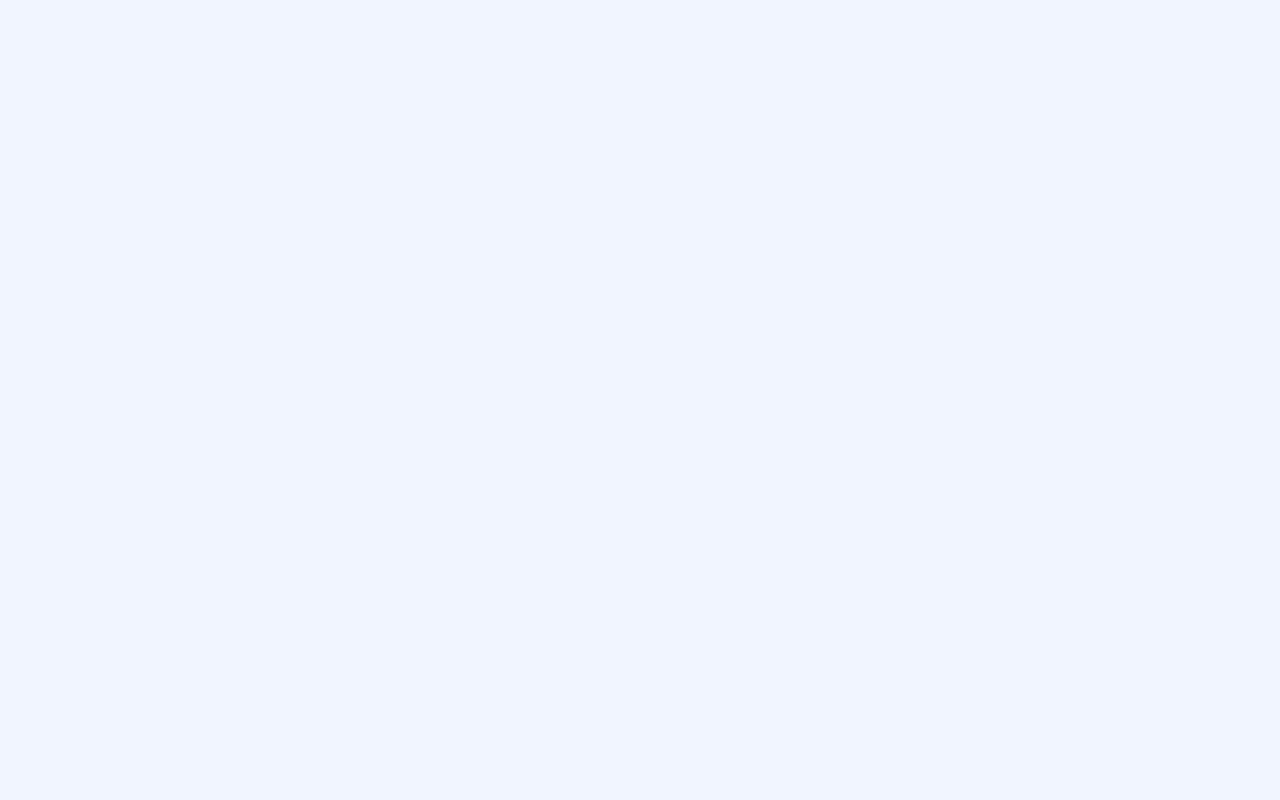
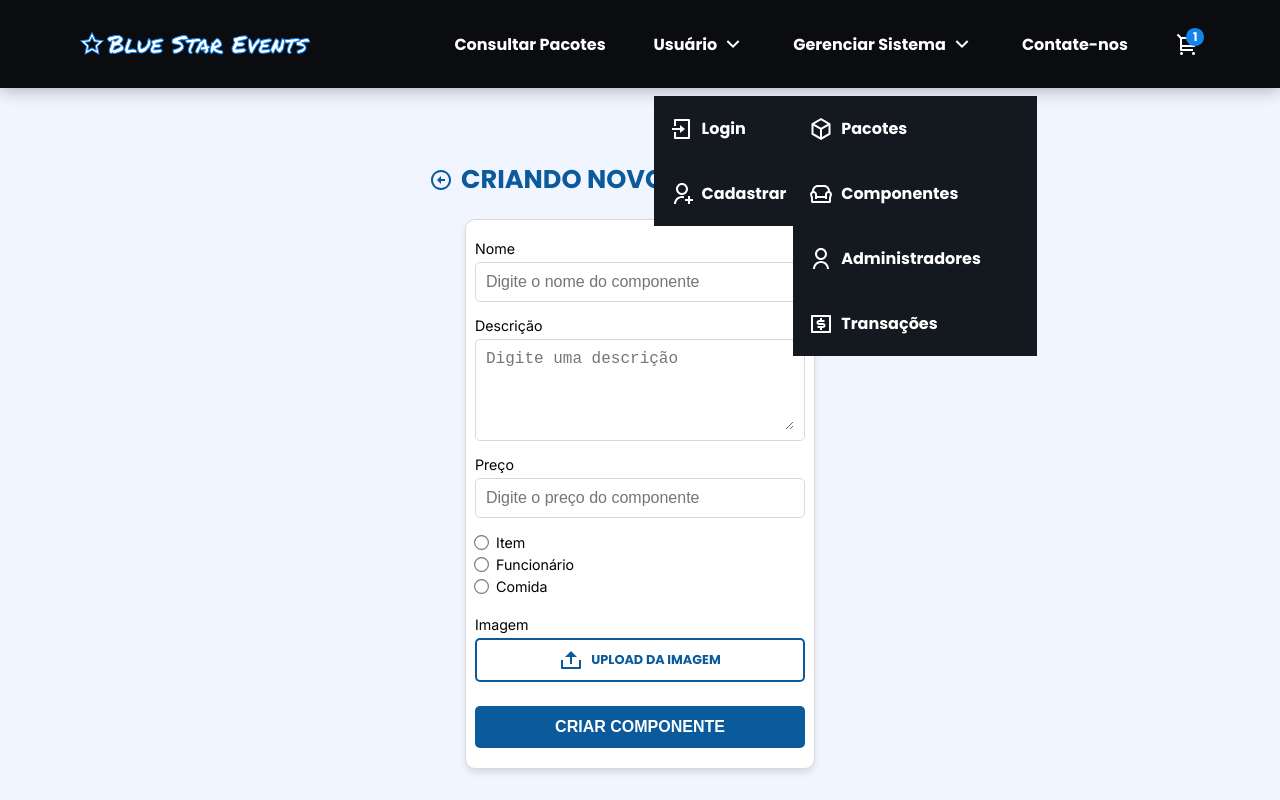
Before and after one commit to PauloHSilveir/CodeForge, a React (Vite) app in the folder blue-star-events-front/: page /cadastrar-componentes in a window 1280 px wide. Before the commit this address had no page. Built offline with nearby package versions, Linux system fonts and the light colour scheme.

Commit message:
Alterações nos nomes

```diff
--- a/blue-star-events-front/src/App.jsx
+++ b/blue-star-events-front/src/App.jsx
@@ -1,4 +1,6 @@
 import { BrowserRouter, Routes, Route } from 'react-router-dom'
+import ProtectedRoute from './components/ProtectedRoute';
+
 import Home from './pages/Home'
 import Login from './pages/Login';
 import RedefinirSenha from './pages/RedefinirSenha';
@@ -9,7 +11,7 @@ import Perfil from './pages/Perfil';
 import EditarDados from './pages/EditarDados';
 import GerenciarSistema from './pages/GerenciarSistema';
 import GerenciarPacotes from './pages/GerenciarPacotes';
-import GerenciarItens from './pages/GerenciarItens';
+import GerenciarComponentes from './pages/GerenciarComponentes';
 import VisualizarHistoricoTransacoesADM from './pages/VisualizarHistoricoTransacoesADM';
 import GerenciarFuncionarios from './pages/GerenciarFuncionarios';
 import CadastrarPacote1 from './pages/CadastrarPacote1';
@@ -17,8 +19,8 @@ import EditarPacotes1 from './pages/EditarPacotes1';
 import CadastrarPacote2 from './pages/CadastrarPacote2';
 import EditarPacotes2 from './pages/EditarPacotes2';
 import CadastrarPacote3 from './pages/CadastrarPacote3';
-import CadastrarItem from './pages/CadastrarItem';
-import EditarItem from './pages/EditarItem';
+import CadastrarComponente from './pages/CadastrarComponente';
+import EditarComponente from './pages/EditarComponente';
 import CadastrarPacote4 from './pages/CadastrarPacote4';
 import EditarPacotes3 from './pages/EditarPacotes3';
 import EditarPacotes4 from './pages/EditarPacotes4';
@@ -42,19 +44,31 @@ function App() {
     <BrowserRouter>
       <PackageProvider>
         <Routes>
+          {/*Globais */}
           <Route path='/' element={<Home />} />
           <Route path='/login' element={<Login />} />
           <Route path='/redefinirsenha' element={<RedefinirSenha />} />
           <Route path='/criarnovasenha' element={<CriarNovaSenha />} />
           <Route path='/cadastrarusuario' element={<CadastrarUsuario />} />
           <Route path='/cadastrarendereco' element={<CadastrarEndereco />} />
+          <Route path='contatenos' element={<ContateNos />} />
+
+          {/*Cliente */}
           <Route path='/perfil' element={<Perfil />} />
+
           <Route path='/editardados' element={<EditarDados />} />
+          <Route path='consultarpacotes' element={<ConsultarPacotes />} />
+          <Route path='historicotransacoes' element={<VisualizarHistoricoTransacoesCliente />} />
+          <Route path="/detalhespedido/:pedidoId" element={<DetalhesPedido />} />
+          <Route path="/detalhespacote" element={<DetalhesPacote />} />
+          <Route path="/carrinho" element={<Carrinho />} />
+          <Route path="/pagamento" element={<Pagamento />} />
+          <Route path="/confirmacaopagamento" element={<ConfirmacaoPagamento />} />
+          <Route path="/editarpedido/:pedidoId" element={<EditarPedido />} />
+
+          {/*Admin */}
           <Route path='/gerenciarsistema' element={<GerenciarSistema />} />
           <Route path='/gerenciarpacotes' element={<GerenciarPacotes />} />
-          <Route path='/gerenciaritens' element={<GerenciarItens />} />
-          <Route path='/gerenciartransacoes' element={<VisualizarHistoricoTransacoesADM />} />
-          <Route path='/gerenciarfuncionarios' element={<GerenciarFuncionarios />} />
           <Route path='/cadastrarpacotes1' element={<CadastrarPacote1 />} />
           <Route path='/cadastrarpacotes2' element={<CadastrarPacote2 />} />
           <Route path='/cadastrarpacotes3' element={<CadastrarPacote3 />} />
@@ -63,21 +77,15 @@ function App() {
           <Route path='editarpacote2' element={<EditarPacotes2 />} />
           <Route path='editarpacote3' element={<EditarPacotes3 />} />
           <Route path='editarpacote4' element={<EditarPacotes4 />} />
-          <Route path='cadastraritem' element={<CadastrarItem />} />
-          <Route path='editaritem' element={<EditarItem />} />
-          <Route path='consultarpacotes' element={<ConsultarPacotes />} />
+          <Route path='/gerenciar-componentes' element={<GerenciarComponentes />} />
+          <Route path='cadastrar-componentes' element={<CadastrarComponente />} />
+          <Route path='editar-componente' element={<EditarComponente />} />
+          <Route path='/gerenciarfuncionarios' element={<GerenciarFuncionarios />} />
           <Route path='cadastrarfuncionario' element={<CadastrarFuncionario />} />
           <Route path='cadastrarenderecofuncionario' element={<CadastrarEnderecoFuncionario />} />
           <Route path='editarfuncionario' element={<EditarFuncionario />} />
+          <Route path='/gerenciartransacoes' element={<VisualizarHistoricoTransacoesADM />} />
           <Route path='detalhestransacao' element={<DetalhesTransacao />} />
-          <Route path='contatenos' element={<ContateNos />} />
-          <Route path='historicotransacoes' element={<VisualizarHistoricoTransacoesCliente />} />
-          <Route path="/detalhespedido/:pedidoId" element={<DetalhesPedido />} />
-          <Route path="/detalhespacote" element={<DetalhesPacote />} />
-          <Route path="/carrinho" element={<Carrinho />} />
-          <Route path="/pagamento" element={<Pagamento />} />
-          <Route path="/confirmacaopagamento" element={<ConfirmacaoPagamento />} />
-          <Route path="/editarpedido/:pedidoId" element={<EditarPedido />} />
         </Routes>
       </PackageProvider>
     </BrowserRouter>
--- a/blue-star-events-front/src/components/FomularioItens.jsx
+++ b/blue-star-events-front/src/components/FormularioComponentes.jsx
@@ -1,13 +1,16 @@
-import React, { useState } from "react";
+import React, { useState, useEffect } from "react";
 import stylesFormBaseA from '../styles/FormBaseA.module.css';
 import stylesUpload from '../styles/Upload.module.css';
 import stylesFP1 from '../styles/FormularioPacotes1.module.css';
+import stylesLogin from '../styles/Login.module.css';
 import {
     RiArrowLeftCircleLine,
     RiUpload2Line
 } from '@remixicon/react';
 
-const FormularioItens = ({ initialData = {}, onSubmit, mode, onBack }) => {
+const FormularioComponentes = ({ initialData = {}, onSubmit, mode, onBack }) => {
+    const [categoryType, setCategoryType] = useState(initialData.categoria || "");
+
     const [formData, setFormData] = useState({
         nome: initialData.nome || "",
         descricao: initialData.descricao || "",
@@ -16,6 +19,10 @@ const FormularioItens = ({ initialData = {}, onSubmit, mode, onBack }) => {
         imagem: initialData.imagem || null,
     });
 
+    useEffect(() => {
+        setCategoryType(formData.categoria);
+    }, [formData.categoria]);
+
     const handleChange = (e) => {
         const { name, value, type, files } = e.target;
         if (type === "file") {
@@ -23,6 +30,11 @@ const FormularioItens = ({ initialData = {}, onSubmit, mode, onBack }) => {
         } else {
             setFormData({ ...formData, [name]: value });
         }
+    };
+
+    const handleCategoryChange = (category) => {
+        setCategoryType(category);
+        setFormData({ ...formData, categoria: category });
     };
 
     const handleSubmit = (e) => {
@@ -38,7 +50,7 @@ const FormularioItens = ({ initialData = {}, onSubmit, mode, onBack }) => {
                     onClick={onBack}
                 />
                 <div className={stylesFormBaseA.bigText}>
-                    {mode === "edit" ? "EDITANDO ITEM" : "CRIANDO NOVO ITEM"}
+                    {mode === "edit" ? "EDITANDO COMPONENTE" : "CRIANDO NOVO COMPONENTE"}
                 </div>
             </div>
             <div className={stylesFormBaseA.formContainer}>
@@ -53,7 +65,7 @@ const FormularioItens = ({ initialData = {}, onSubmit, mode, onBack }) => {
                             value={formData.nome}
                             onChange={handleChange}
                             className={stylesFormBaseA.inputField}
-                            placeholder="Digite o nome do item"
+                            placeholder="Digite o nome do componente"
                             required
                         />
                     </div>
@@ -73,7 +85,7 @@ const FormularioItens = ({ initialData = {}, onSubmit, mode, onBack }) => {
                         />
                     </div>
                     <label htmlFor="valor" className={stylesFormBaseA.label}>
-                        Valor
+                        Preço
                     </label>
                     <div className={stylesFormBaseA.inputs}>
                         <input
@@ -83,24 +95,47 @@ const FormularioItens = ({ initialData = {}, onSubmit, mode, onBack }) => {
                             onChange={handleChange}
                             type="number"
                             className={stylesFormBaseA.inputField}
-                            placeholder="Digite o valor do pacote"
+                            placeholder="Digite o preço do componente"
                             required
                         />
                     </div>
-                    <label htmlFor="categoria" className={stylesFormBaseA.label}>
-                        Categoria
-                    </label>
-                    <div className={stylesFormBaseA.inputs}>
-                        <input
-                            id="categoria"
-                            name="categoria"
-                            value={formData.categoria}
-                            onChange={handleChange}
-                            className={stylesFormBaseA.inputField}
-                            placeholder="Digite a categoria do item"
-                            required
-                        />
+
+                    <div className={stylesLogin.radioGroup}>
+                        <label className={`${stylesFormBaseA.label} ${stylesLogin.radioLabel}`}>
+                            <input
+                                type="radio"
+                                name="categoryType"
+                                value="Item"
+                                checked={categoryType === "Item"}
+                                onChange={() => handleCategoryChange("Item")}
+                                className={stylesLogin.radioInput}
+                            />
+                            Item
+                        </label>
+                        <label className={`${stylesFormBaseA.label} ${stylesLogin.radioLabel}`}>
+                            <input
+                                type="radio"
+                                name="categoryType"
+                                value="Funcionário"
+                                checked={categoryType === "Funcionário"}
+                                onChange={() => handleCategoryChange("Funcionário")}
+                                className={stylesLogin.radioInput}
+                            />
+                            Funcionário
+                        </label>
+                        <label className={`${stylesFormBaseA.label} ${stylesLogin.radioLabel}`}>
+                            <input
+                                type="radio"
+                                name="categoryType"
+                                value="Comida"
+                                checked={categoryType === "Comida"}
+                                onChange={() => handleCategoryChange("Comida")}
+                                className={stylesLogin.radioInput}
+                            />
+                            Comida
+                        </label>
                     </div>
+
                     <label htmlFor="imagem" className={stylesFormBaseA.label}>
                         Imagem
                     </label>
@@ -122,7 +157,7 @@ const FormularioItens = ({ initialData = {}, onSubmit, mode, onBack }) => {
                         </div>
                     </div>
                     <button type="submit" className={stylesFormBaseA.buttonBase}>
-                        {mode === "edit" ? "EDITAR ITEM" : "CRIAR ITEM"}
+                        {mode === "edit" ? "EDITAR COMPONENTE" : "CRIAR COMPONENTE"}
                     </button>
                 </form>
             </div>
@@ -130,4 +165,4 @@ const FormularioItens = ({ initialData = {}, onSubmit, mode, onBack }) => {
     );
 };
 
-export default FormularioItens;
+export default FormularioComponentes;
--- a/blue-star-events-front/src/components/Navbar.jsx
+++ b/blue-star-events-front/src/components/Navbar.jsx
@@ -105,13 +105,13 @@ const ManageSystemDropdown = () => (
         </Link>
       </li>
       <li>
-        <Link to="/gerenciaritens" className={stylesNavbar.dropdown__link}>
-          <RiSofaLine /> Itens
+        <Link to="/gerenciar-componentes" className={stylesNavbar.dropdown__link}>
+          <RiSofaLine /> Componentes
         </Link>
       </li>
       <li>
         <Link to="/gerenciarfuncionarios" className={stylesNavbar.dropdown__link}>
-          <RiUserLine /> Funcionários
+          <RiUserLine /> Administradores
         </Link>
       </li>
       <li>
--- /dev/null
+++ b/blue-star-events-front/src/components/ProtectedRoute.jsx
@@ -0,0 +1,25 @@
+import React from 'react';
+import { Navigate } from 'react-router-dom';
+
+function ProtectedRoute({ children, allowedRoles }) {
+  // Verifica o token no localStorage ou de onde você armazenar os dados do usuário
+  const token = localStorage.getItem('token');
+
+  // Se não tiver token, redireciona para a página de login
+  if (!token) {
+    return <Navigate to="/login" />;
+  }
+
+  // Decodifica o token para pegar as informações do usuário (aqui estamos assumindo que o token é JWT)
+  const user = JSON.parse(atob(token.split('.')[1])); // Decodificando o payload
+
+  // Verifica se o papel do usuário está na lista de roles permitidos
+  if (!allowedRoles.includes(user.role)) {
+    return <Navigate to="/" />; // Redireciona para a página inicial ou outra página
+  }
+
+  // Se passar na verificação, renderiza a rota
+  return children;
+}
+
+export default ProtectedRoute;
--- a/blue-star-events-front/src/pages/CadastrarItem.jsx
+++ b/blue-star-events-front/src/pages/CadastrarComponente.jsx
@@ -1,11 +1,11 @@
 import React, { useState } from "react";
 import NavBar from "../components/Navbar";
 import { useNavigate } from "react-router-dom";
-import FormularioItens from "../components/FomularioItens";
+import FormularioComponentes from "../components/FormularioComponentes";
 import ModalMensagemSucesso from "../components/ModalMensagemSucesso";
 import ModalMensagemFalha from "../components/ModalMensagemFalha";
 
-function CadastrarItem() {
+function CadastrarComponente() {
     const navigate = useNavigate();
     const [showSuccess, setShowSuccess] = useState(false);
     const [showError, setShowError] = useState(false);
@@ -30,8 +30,8 @@ function CadastrarItem() {
                 setShowSuccess(true);
                 setTimeout(() => {
                     setShowSuccess(false);
-                    navigate('/gerenciaritens');
-                }, 3000);
+                    navigate('/gerenciar-componentes');
+                }, 1500);
             } else {
                 throw new Error('Erro ao cadastrar');
             }
@@ -39,7 +39,7 @@ function CadastrarItem() {
             setShowError(true);
             setTimeout(() => {
                 setShowError(false);
-            }, 3000);
+            }, 1500);
         }
     };
 
@@ -47,22 +47,22 @@ function CadastrarItem() {
         <div>
             <NavBar />
             <ModalMensagemSucesso
-                title="CADASTRAR ITEM"
+                title="CADASTRAR COMPONENTE"
                 text="Cadastrado com sucesso! Redirecionando..."
                 isVisible={showSuccess}
             />
             <ModalMensagemFalha
-                title="CADASTRAR ITEM"
-                text="Erro ao cadastrar item! Verifique os dados e tente novamente."
+                title="CADASTRAR COMPONENTE"
+                text="Erro ao cadastrar componente! Verifique os dados e tente novamente."
                 isVisible={showError}
             />
-            <FormularioItens
+            <FormularioComponentes
                 onSubmit={handleCreate}
                 mode="create"
-                onBack={() => navigate('/gerenciarItens')}
+                onBack={() => navigate('/gerenciar-componentes')}
             />
         </div>
     );
 }
 
-export default CadastrarItem
+export default CadastrarComponente
```
Also changed, not shown: blue-star-events-front/src/components/ComponenteIndividual.jsx (renamed from blue-star-events-front/src/components/ItemIndividual.jsx, +19 -19 lines), blue-star-events-front/src/components/FuncionarioIndividual.jsx (+11 -11 lines), blue-star-events-front/src/pages/ConsultarPacotes.jsx (+3 -8 lines), blue-star-events-front/src/pages/EditarComponente.jsx (renamed from blue-star-events-front/src/pages/EditarItem.jsx, +11 -11 lines), blue-star-events-front/src/pages/GerenciarComponentes.jsx (renamed from blue-star-events-front/src/pages/GerenciarItens.jsx, +9 -9 lines), blue-star-events-front/src/pages/GerenciarFuncionarios.jsx (+4 -4 lines), blue-star-events-front/src/pages/GerenciarSistema.jsx (+5 -5 lines).
